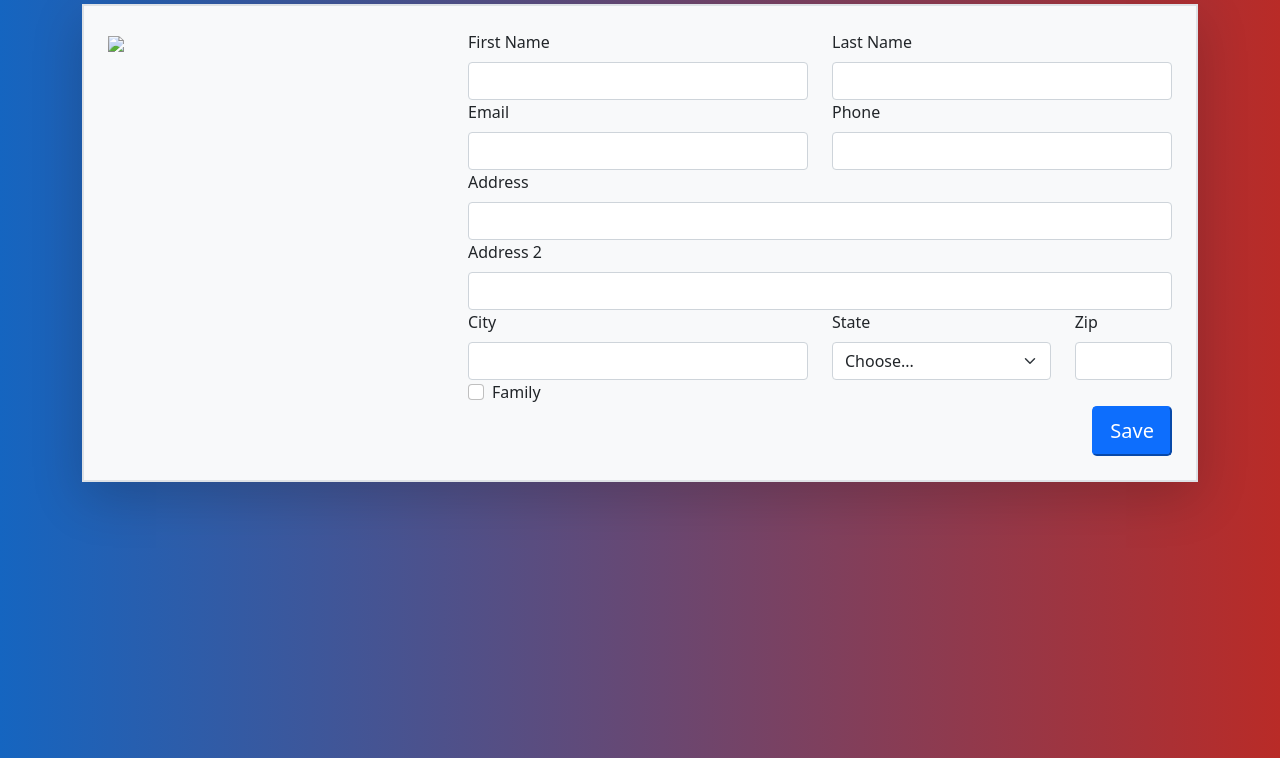
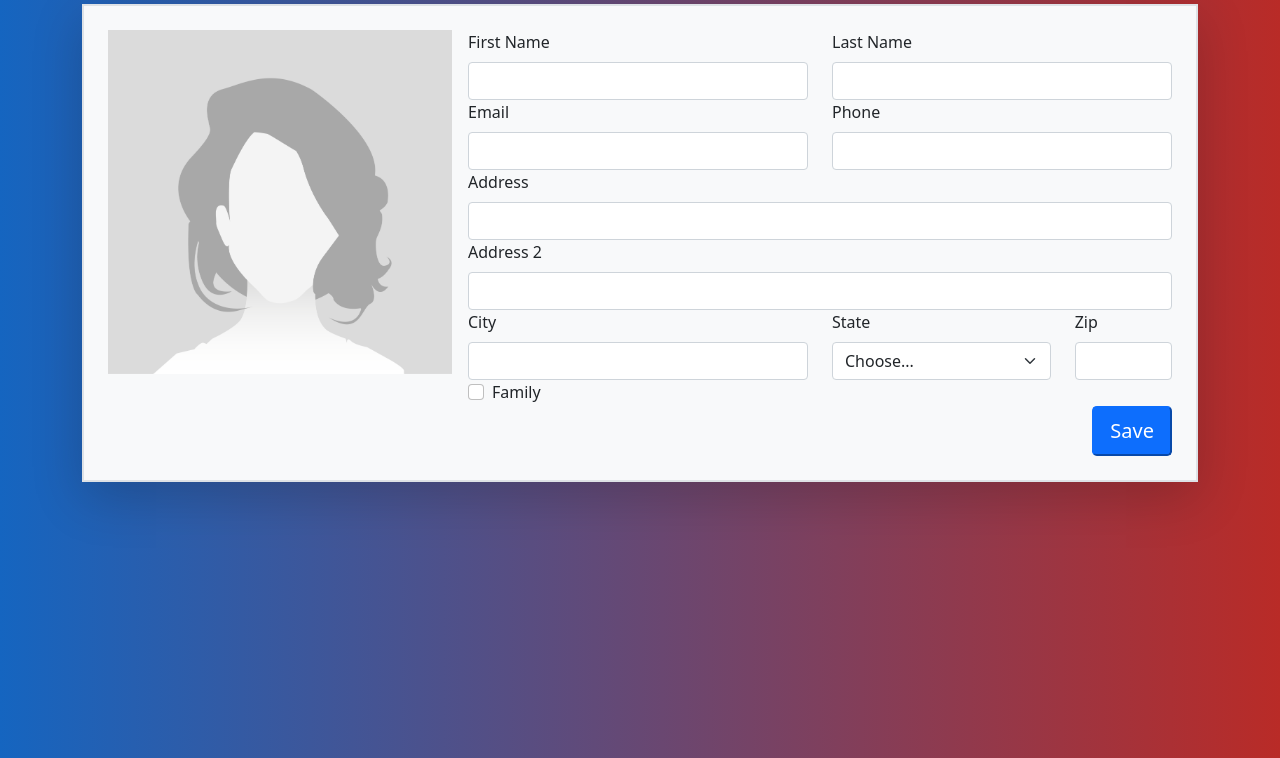
Before and after one commit to workwithraymond/ContactProfile, a plain HTML site: page index.html in a window 1280 px wide. Shown: the part 90-848 px from the top of the page. Drawn offline with nearby package versions, Linux system fonts and the light colour scheme.

Commit message:
updated changes
updated changes

```diff
--- a/index.html
+++ b/index.html
@@ -20,7 +20,7 @@
             <form class="row g-3 p-2">
 
             <div class="col-12 col-md-4">
-                <img class="img-fluid" src="/AddressForm/img/GirlOne_4x.png">
+                <img class="img-fluid" src="/img/GirlOne_4x.png">
             </div>
              <div class="col-12 col-md-8">
                 <div class="row">
```
